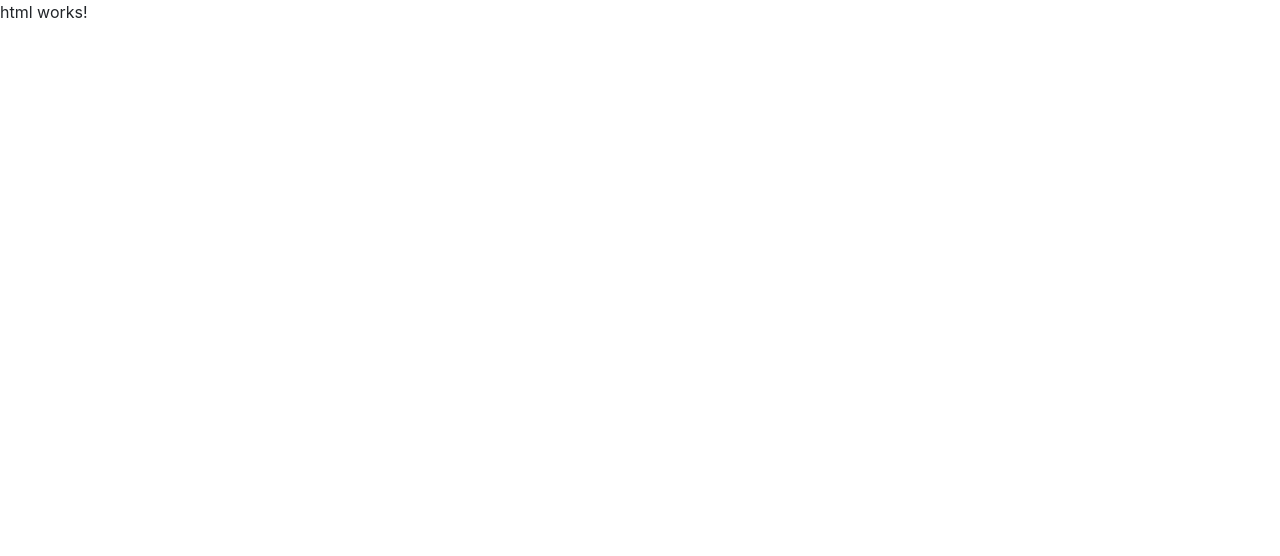
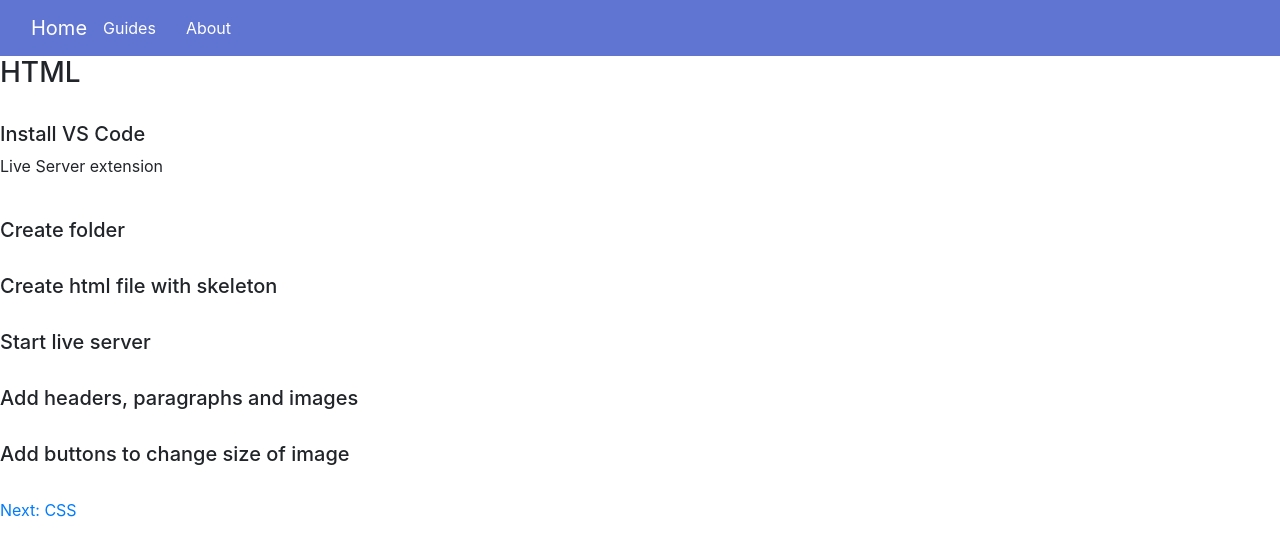
Before and after one commit to tashmulla/learn-first, an Angular app: page /guides/web-development/html in a window 1280 px wide. Shown: the top 556 px of the page. Built offline with nearby package versions, Linux system fonts and the light colour scheme.

Commit message:
feat(): add skeleton ideas for html, css, javascript;

```diff
--- a/src/app/guides/guides.component.html
+++ b/src/app/guides/guides.component.html
@@ -11,9 +11,9 @@
     <ul class="list-group list-group-flush">
       <li class="list-group-item"><a href="/guides/web-development" class="guides-title">Web Development</a>
         <ul>
-          <li class="list-group-item"><a href="/guides" class="guides-item">HTML</a></li>
-          <li class="list-group-item"><a href="/guides" class="guides-item">CSS</a></li>
-          <li class="list-group-item"><a href="/guides" class="guides-item">Javascript</a></li>
+          <li class="list-group-item"><a href="/guides/web-development/html" class="guides-item">HTML</a></li>
+          <li class="list-group-item"><a href="/guides/web-development/css" class="guides-item">CSS</a></li>
+          <li class="list-group-item"><a href="/guides/web-development/javascript" class="guides-item">Javascript</a></li>
         </ul>
       </li>
       <li class="list-group-item"><a href="/guides/infrastructure" class="guides-title">Infrastructure</a>
--- a/src/app/guides/web-development/css/css.component.html
+++ b/src/app/guides/web-development/css/css.component.html
@@ -1 +1,15 @@
-<p>css works!</p>
+<body>
+  <app-navbar></app-navbar>
+  <h3>CSS</h3>
+  <br>
+  <h5>Change colour of header</h5>
+  <br>
+  <h5>Change size of paragraph</h5>
+  <h5>Change font for paragraph</h5>
+  <br>
+  <h5>Make image bigger</h5>
+  <br>
+  <h5>Change colours of buttons</h5>
+  <br>
+  <a href="/guides/web-development/javascript">Next: Javascript</a>
+</body>
--- a/src/app/guides/web-development/html/html.component.html
+++ b/src/app/guides/web-development/html/html.component.html
@@ -1 +1,19 @@
-<p>html works!</p>
+<body>
+  <app-navbar></app-navbar>
+  <h3>HTML</h3>
+  <br>
+  <h5>Install VS Code</h5>
+  <p>Live Server extension</p>
+  <br>
+  <h5>Create folder</h5>
+  <br>
+  <h5>Create html file with skeleton</h5>
+  <br>
+  <h5>Start live server</h5>
+  <br>
+  <h5>Add headers, paragraphs and images</h5>
+  <br>
+  <h5>Add buttons to change size of image</h5>
+  <br>
+  <a href="/guides/web-development/css">Next: CSS</a>
+</body>
--- a/src/app/guides/web-development/javascript/javascript.component.html
+++ b/src/app/guides/web-development/javascript/javascript.component.html
@@ -1 +1,6 @@
-<p>javascript works!</p>
+<body>
+  <app-navbar></app-navbar>
+  <h3>Javascript</h3>
+  <br>
+  <h5>Add functionality for image size buttons</h5>
+</body>
--- a/src/app/navbar/navbar.component.css
+++ b/src/app/navbar/navbar.component.css
@@ -1,5 +1,5 @@
 .navbar {
-  background-color: #DF8422;
+  background-color: rgb(96, 117, 209);
 }
 
 .navbar-brand {
```
